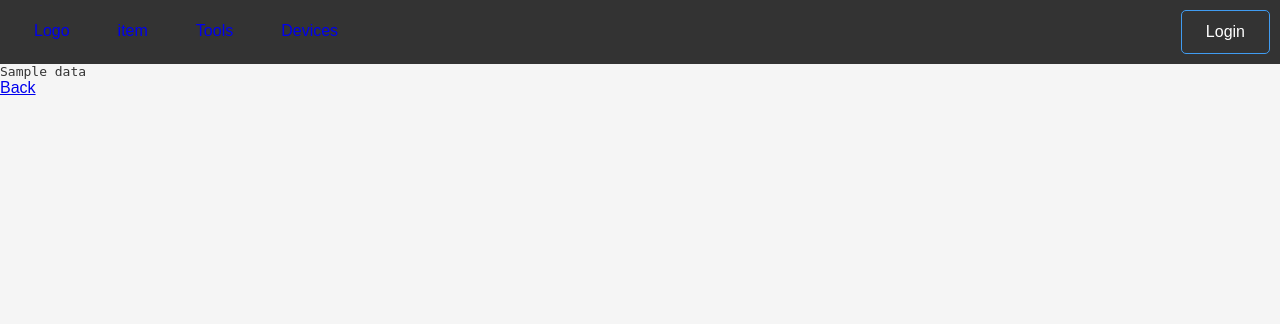
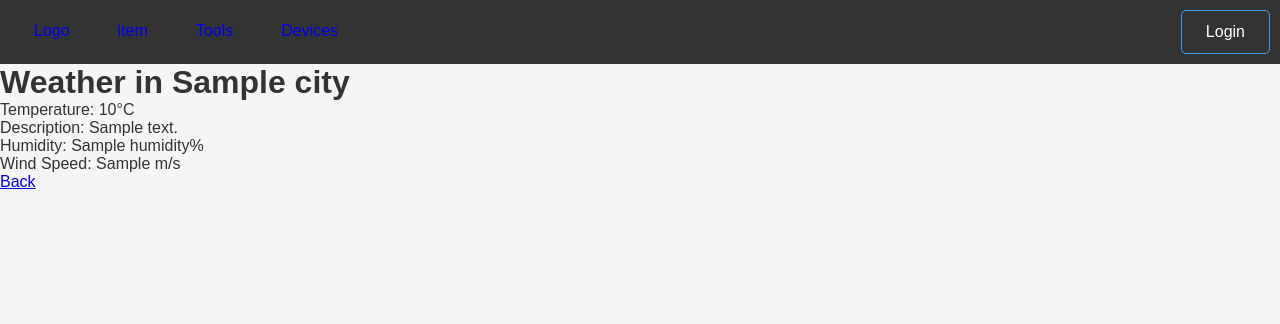
Before and after one commit to Fury174k/WeatherApp, a Django app: template WeatherApp/templates/weather_result.html in a window 1280 px wide. Shown: the top 324 px of the page. Run offline with Django 5.2, Linux system fonts and the light colour scheme; the template is opened without the code that fills it: most values are stand-ins (such as "Sample title", 1, 10 or a date in 2020).

Commit message:
Update weather_result.html

```diff
--- a/WeatherApp/templates/weather_result.html
+++ b/WeatherApp/templates/weather_result.html
@@ -2,6 +2,16 @@
 
 {% block content %}
 
-<div id="weatherResult"> <pre>{{ data|safe }}</pre> </div>
+<div id="weatherResult">
+   {% if error %}
+    <p>{{ error }}</p>
+    {% else %}
+      <h1>Weather in {{ city }}</h1>
+      <p>Temperature: {{ temperature }}&deg;C</p>
+      <p>Description: {{ description }}</p>
+      <p>Humidity: {{ humidity }}%</p>
+      <p>Wind Speed: {{ wind_speed }} m/s</p>
+   {% endif %}
+   </div>
   <a href="{% url 'weather_form' %}">Back</a>
 {% endblock  %}
```
